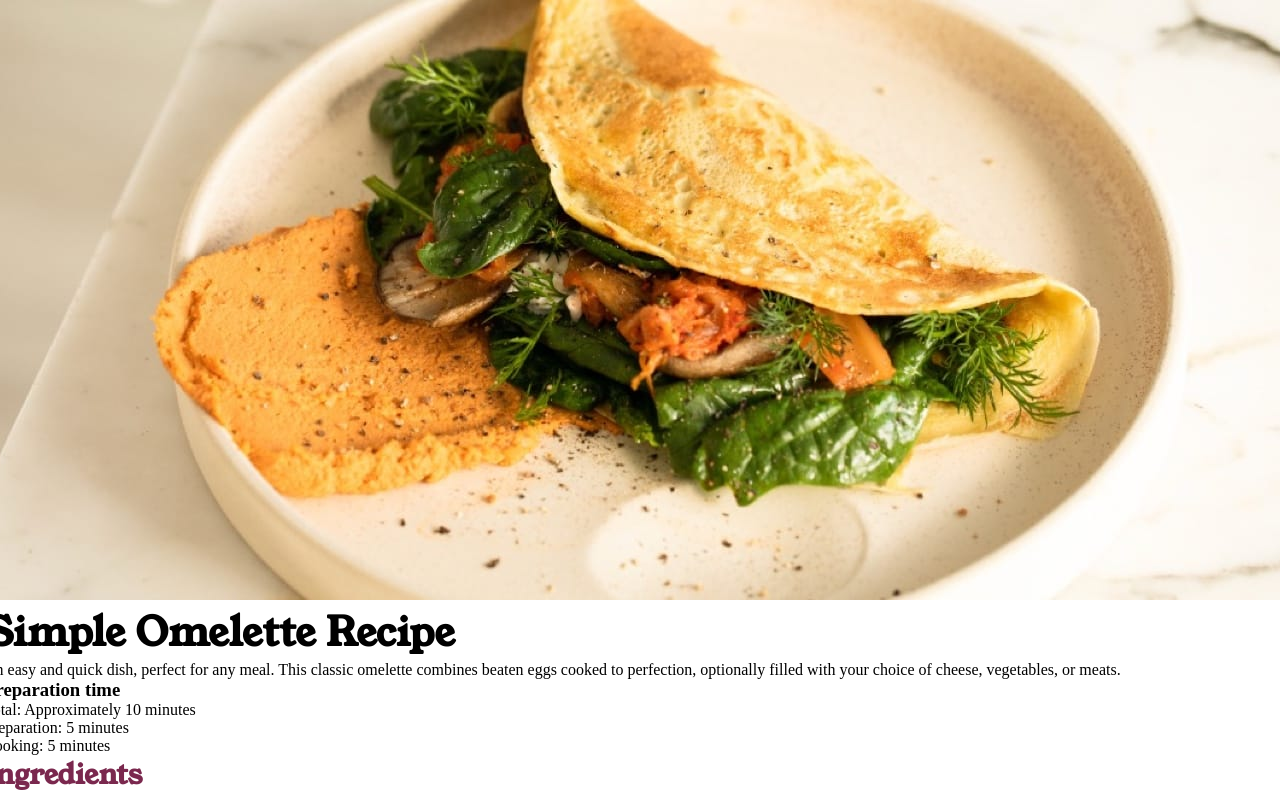
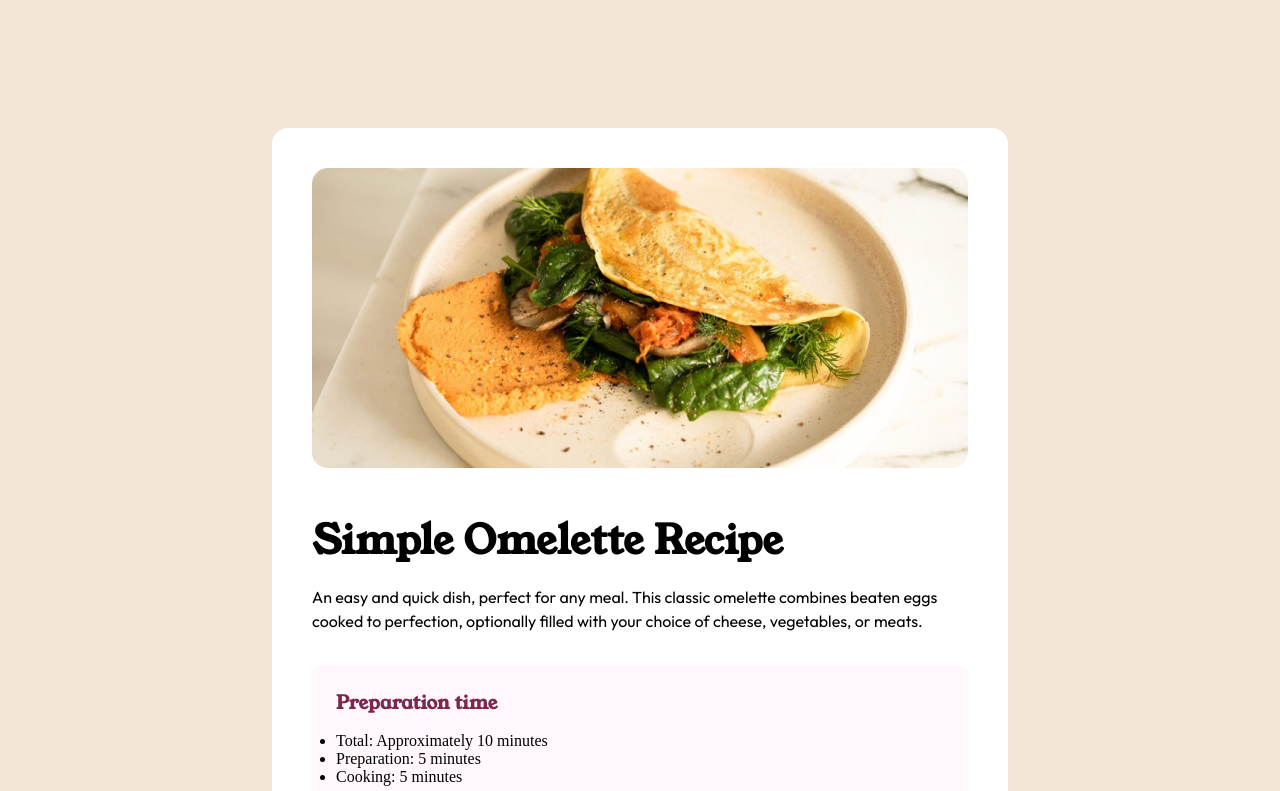
Before and after one commit to amancalledkidd/Recipe-Page, a plain HTML site: page index.html in a window 1280 px wide. Shown: the top 791 px of the page. Drawn offline with Linux system fonts and the light colour scheme.

Commit message:
image and intro sections have been styled

```diff
--- a/main.css
+++ b/main.css
@@ -46,11 +46,28 @@ body {
     flex-direction: column;
     justify-content: center;
     align-items: center;
+    padding: var(--space-1600);
 }
 
 .recipe-page {
     background: var(--clr-white);
+    padding: var(--space-500);
+    border-radius: 1rem;
+    width: 736px;
+    height: auto;
+}
 
+.recipe-page__image {
+    display: block;
+    width: 100%;
+    height: auto;
+    margin-bottom: var(--space-500);
+}
+
+.recipe-page__image img {
+    width: 100%;
+    height: 100%;
+    border-radius: 1rem;
 }
 
 .recipe-page h1 {
@@ -58,8 +75,29 @@ body {
     font-family: "Young Serif", serif;
 }
 
+.recipe-page__intro--description {
+    font-family:  "Outfit", sans-serif;
+    line-height: 150%;
+    margin-top: var(--space-200);
+}
+
 .recipe-page__article-title {
     font-size: 28px;
     color: var(--clr-rose);
     font-family: "Young Serif", serif;
 }
+
+.recipe-page__time {
+    width: 100%;
+    height: auto;
+    background: var(--clr-lt-rose);
+    padding: var(--space-300);
+    margin-top: var(--space-400);
+    border-radius: 0.75rem;
+}
+
+.recipe-page__time--title {
+    color: var(--clr-rose);
+    margin-bottom: var(--space-200);
+    font-family: "Young Serif", serif;
+}
```
